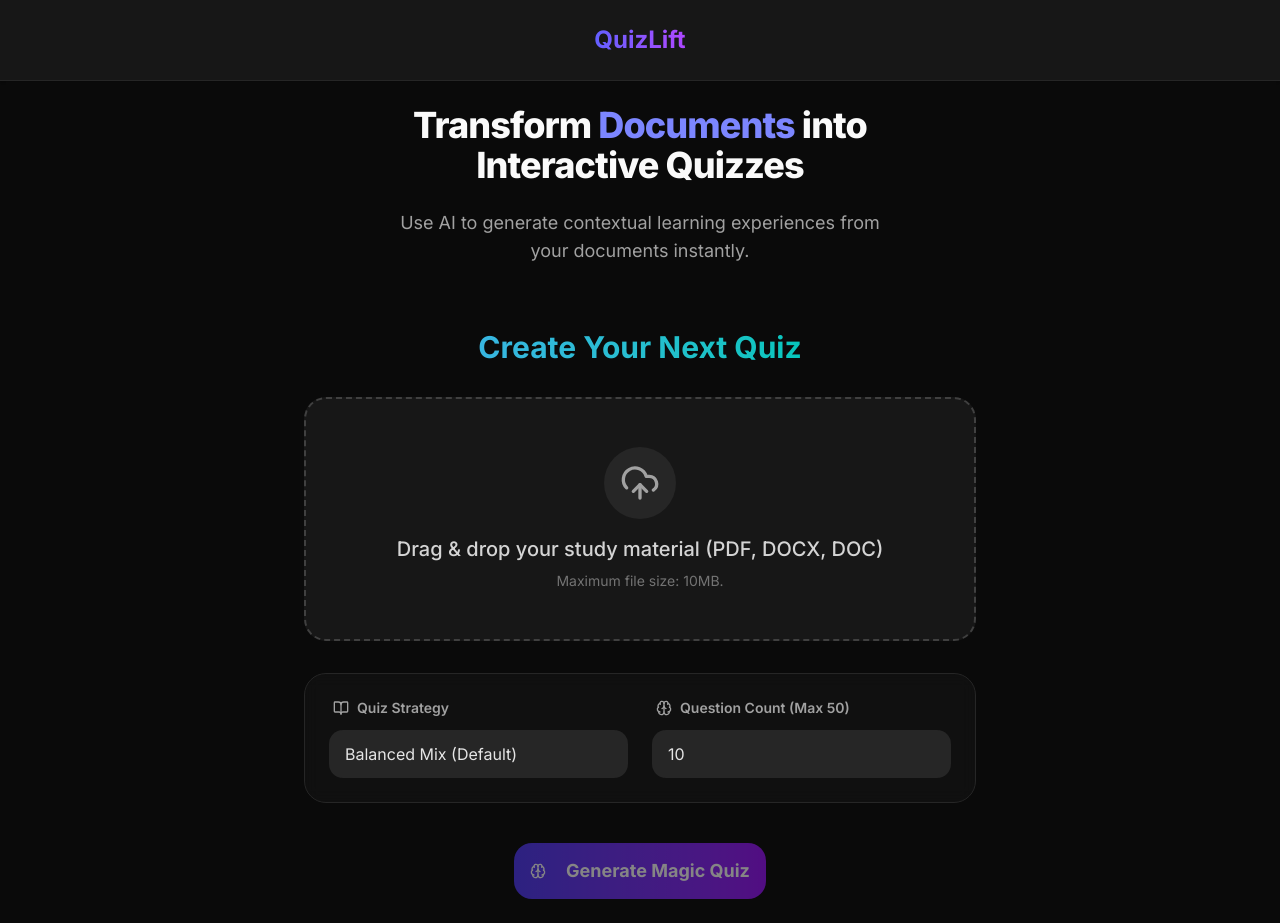
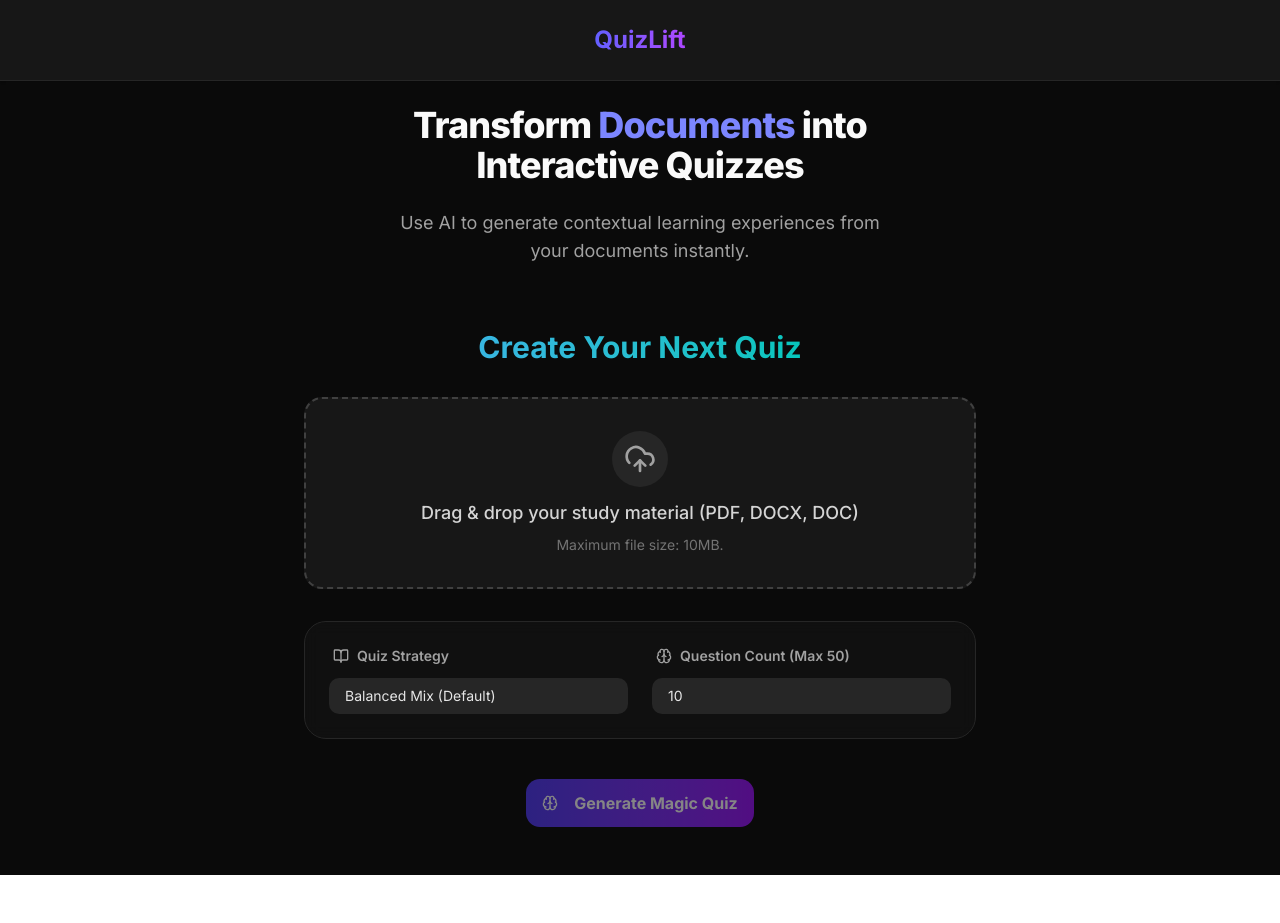
Before and after one commit to Bucephalus-lgtm/quizlift, a Next.js app: page / in a window 1280 px wide. After the commit the page ends 875 px from the top, so only its background shows below. Built offline with nearby package versions, Linux system fonts and the light colour scheme.

Commit message:
Fix UI sizing: scale down overly large typography, padding, and UI elements across the application to prevent zoomed-in feel

```diff
--- a/src/components/QuizEngine.tsx
+++ b/src/components/QuizEngine.tsx
@@ -125,10 +125,10 @@ export function QuizEngine() {
             <Card className="w-full max-w-2xl mx-auto bg-neutral-900 border-neutral-800 text-neutral-100 shadow-xl overflow-hidden glassmorphism">
                 <CardContent className="flex flex-col items-center p-12 space-y-8">
                     <Brain className="w-24 h-24 text-indigo-400" />
-                    <h2 className="text-4xl font-bold bg-clip-text text-transparent bg-gradient-to-r from-teal-400 to-indigo-500">
+                    <h2 className="text-3xl font-bold bg-clip-text text-transparent bg-gradient-to-r from-teal-400 to-indigo-500">
                         Quiz Completed!
                     </h2>
-                    <div className="text-2xl">
+                    <div className="text-xl">
                         You scored <span className="font-bold text-emerald-400">{finalScore}</span> out of {quizData.length}
                     </div>
                     <Button onClick={resetQuiz} className="bg-indigo-600 hover:bg-indigo-700 w-full max-w-sm mt-4">
@@ -169,13 +169,13 @@ export function QuizEngine() {
                         exit={{ opacity: 0, y: -20 }}
                         transition={{ duration: 0.3 }}
                     >
-                        <Card className="bg-neutral-900/50 backdrop-blur-xl border-neutral-800 text-neutral-100 shadow-2xl p-6 relative group overflow-hidden">
+                        <Card className="bg-neutral-900/50 backdrop-blur-xl border-neutral-800 text-neutral-100 shadow-2xl p-5 md:p-8 relative group overflow-hidden">
                             <div className="absolute inset-0 bg-gradient-to-br from-indigo-500/5 to-purple-500/5 pointer-events-none" />
-                            <CardTitle className="text-2xl leading-relaxed mb-6">
+                            <CardTitle className="text-xl leading-relaxed mb-6 font-semibold">
                                 {q.question}
                             </CardTitle>
 
-                            <div className="space-y-4">
+                            <div className="space-y-3">
                                 {q.options.map((opt, idx) => {
                                     let buttonStateClass = "bg-neutral-800 border-neutral-700 hover:bg-neutral-700 hover:border-neutral-500";
 
@@ -199,9 +199,9 @@ export function QuizEngine() {
                                                 buttonStateClass
                                             )}
                                         >
-                                            <span className="font-medium">{opt.text}</span>
-                                            {showExplanation && opt.is_correct && <CheckCircle2 className="text-emerald-500" />}
-                                            {showExplanation && !opt.is_correct && idx === selectedOption && <XCircle className="text-red-500" />}
+                                            <span className="font-medium text-sm md:text-base">{opt.text}</span>
+                                            {showExplanation && opt.is_correct && <CheckCircle2 className="text-emerald-500 w-5 h-5" />}
+                                            {showExplanation && !opt.is_correct && idx === selectedOption && <XCircle className="text-red-500 w-5 h-5" />}
                                         </button>
                                     );
                                 })}
@@ -213,10 +213,10 @@ export function QuizEngine() {
                                     animate={{ opacity: 1, height: "auto" }}
                                     className="mt-6 p-5 rounded-xl border border-indigo-500/30 bg-indigo-500/10 text-indigo-100"
                                 >
-                                    <div className="flex items-center gap-2 mb-2 font-bold text-indigo-300">
-                                        <Brain className="w-5 h-5" /> Learn More:
+                                    <div className="flex items-center gap-2 mb-2 font-bold text-indigo-300 text-sm">
+                                        <Brain className="w-4 h-4" /> Learn More:
                                     </div>
-                                    <p className="leading-relaxed text-sm md:text-base">{q.explanation}</p>
+                                    <p className="leading-relaxed text-sm">{q.explanation}</p>
                                 </motion.div>
                             )}
 
@@ -251,15 +251,15 @@ export function QuizEngine() {
             <div
                 {...getRootProps()}
                 className={cn(
-                    "border-2 border-dashed rounded-3xl p-12 flex flex-col items-center justify-center cursor-pointer transition-all duration-300 group",
+                    "border-2 border-dashed rounded-2xl p-8 flex flex-col items-center justify-center cursor-pointer transition-all duration-300 group",
                     isDragActive ? "border-indigo-400 bg-indigo-400/10 scale-105" : "border-neutral-700 bg-neutral-900 hover:border-indigo-500 hover:bg-neutral-800"
                 )}
             >
                 <input {...getInputProps()} />
-                <div className="p-4 rounded-full bg-neutral-800 group-hover:bg-indigo-500/20 mb-4 transition-colors">
-                    <UploadCloud className="w-10 h-10 text-neutral-400 group-hover:text-indigo-400 transition-colors" />
+                <div className="p-3 rounded-full bg-neutral-800 group-hover:bg-indigo-500/20 mb-3 transition-colors">
+                    <UploadCloud className="w-8 h-8 text-neutral-400 group-hover:text-indigo-400 transition-colors" />
                 </div>
-                <p className="text-xl font-medium text-neutral-300 text-center">
+                <p className="text-lg font-medium text-neutral-300 text-center">
                     {isDragActive ? "Drop the document here..." : "Drag & drop your study material (PDF, DOCX, DOC)"}
                 </p>
                 <p className="text-sm text-neutral-500 mt-2">Maximum file size: 10MB.</p>
@@ -280,7 +280,7 @@ export function QuizEngine() {
                     <select
                         value={quizType}
                         onChange={(e) => setQuizType(e.target.value)}
-                        className="w-full bg-neutral-800 border-neutral-700 text-neutral-200 rounded-xl px-4 py-3 focus:ring-2 focus:ring-indigo-500 outline-none transition-all appearance-none cursor-pointer"
+                        className="w-full bg-neutral-800 border-neutral-700 text-neutral-200 text-sm rounded-lg px-4 py-2 focus:ring-2 focus:ring-indigo-500 outline-none transition-all appearance-none cursor-pointer"
                     >
                         <option value="mix">Balanced Mix (Default)</option>
                         <option value="text_based">Strictly Fact-Based</option>
@@ -298,7 +298,7 @@ export function QuizEngine() {
                         max={50}
                         value={numQuestions}
                         onChange={(e) => setNumQuestions(Math.min(50, Math.max(1, parseInt(e.target.value) || 1)))}
-                        className="w-full bg-neutral-800 border-neutral-700 text-neutral-200 rounded-xl px-4 py-3 focus:ring-2 focus:ring-indigo-500 outline-none transition-all"
+                        className="w-full bg-neutral-800 border-neutral-700 text-neutral-200 text-sm rounded-lg px-4 py-2 focus:ring-2 focus:ring-indigo-500 outline-none transition-all"
                     />
                 </div>
             </div>
@@ -308,9 +308,9 @@ export function QuizEngine() {
                     disabled={!file}
                     onClick={handleGenerateQuiz}
                     size="lg"
-                    className="bg-gradient-to-r from-indigo-600 to-purple-600 hover:from-indigo-500 hover:to-purple-500 text-white text-lg font-bold px-12 py-7 shadow-lg shadow-indigo-500/25 transition-all transform hover:scale-105 disabled:opacity-50 disabled:hover:scale-100 disabled:shadow-none rounded-2xl"
+                    className="bg-gradient-to-r from-indigo-600 to-purple-600 hover:from-indigo-500 hover:to-purple-500 text-white text-base font-bold px-10 py-6 mb-6 shadow-lg shadow-indigo-500/25 transition-all transform hover:scale-105 disabled:opacity-50 disabled:hover:scale-100 disabled:shadow-none rounded-xl"
                 >
-                    <Brain className="mr-3 w-6 h-6" /> Generate Magic Quiz
+                    <Brain className="mr-2 w-5 h-5" /> Generate Magic Quiz
                 </Button>
             </div>
         </div>
```
